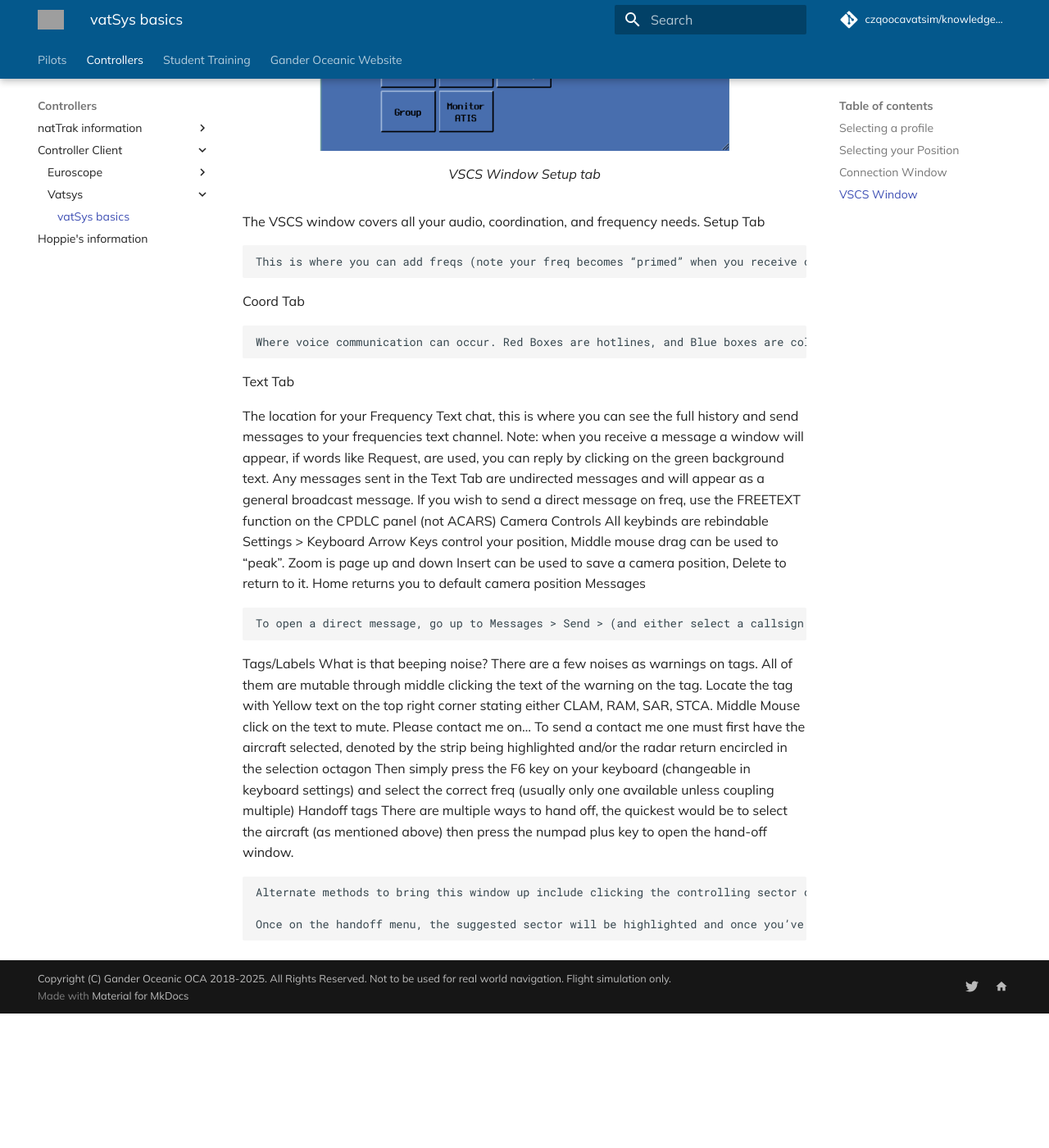
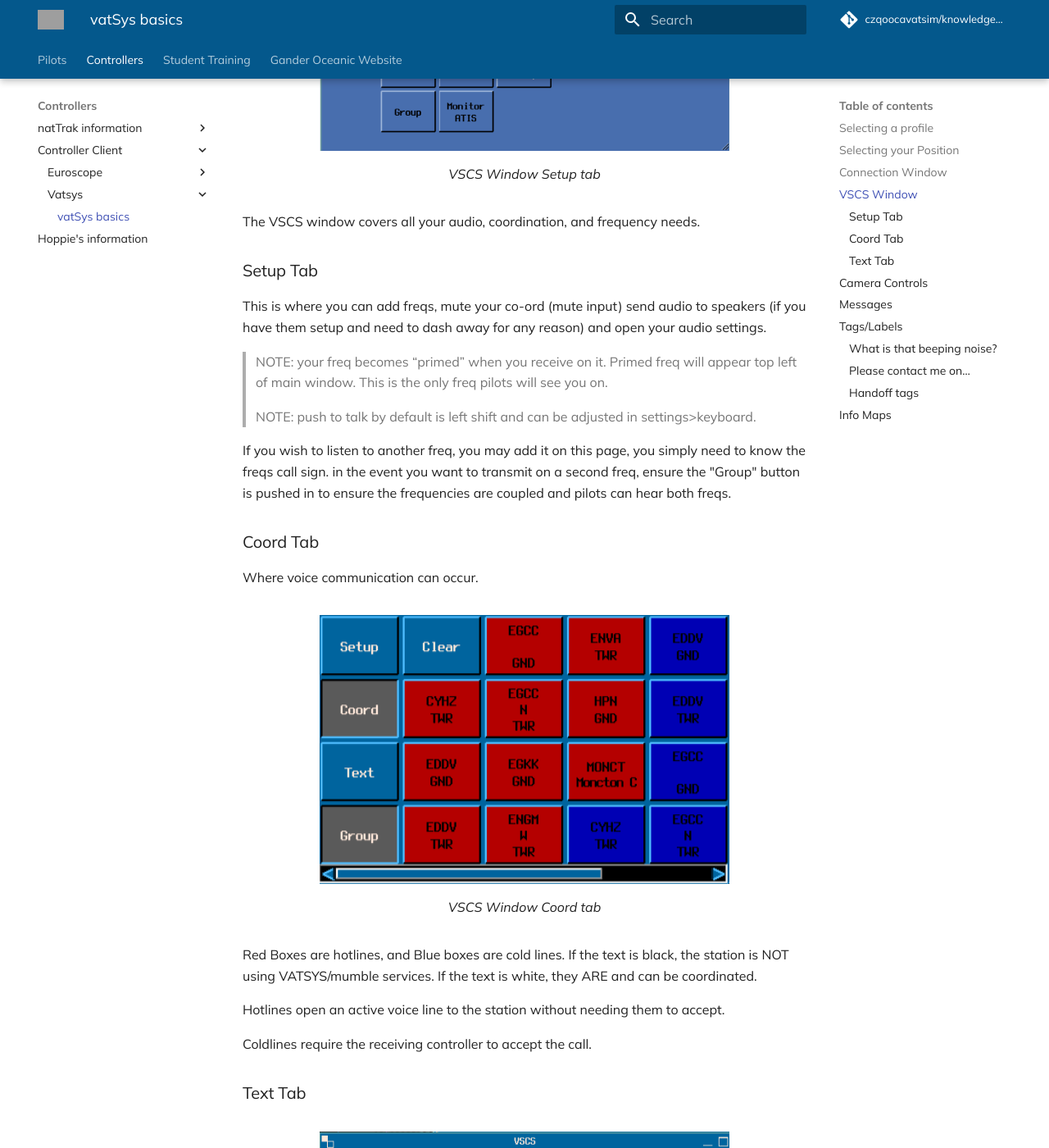
Before and after one commit to czqoocavatsim/knowledgebase, an MkDocs documentation site: the page built from docs/controller/clients/vatsys/vatsys.md, in a window 1280 px wide and 1400 px high, scrolled down 2617 px. Shown: the whole window at 82% size. Built offline with MkDocs 1.6.1 and Material for MkDocs 9.7.7, drawn with Linux system fonts in a browser that asks for light colours; comment, search, counter and statistics services are not loaded; the version menu is left out; before the commit the page ends 3853 px from its top, so only the background shows below that; some of the changed text lies outside the part shown; grey boxes are pictures that could not be loaded.

Commit message:
Update of vatsys docs.
Improve VATSYS documentation with enhanced formatting, additional visuals, and clearer explanations for setup, coordination, text chat, camera controls, and messaging features.

```diff
--- a/docs/controller/clients/vatsys/vatsys.md
+++ b/docs/controller/clients/vatsys/vatsys.md
@@ -42,33 +42,80 @@ Who on earth wants to have to open an extra client just for audio??
   <figcaption>VSCS Window Setup tab</figcaption>
 </figure>
 The VSCS window covers all your audio, coordination, and frequency needs.
-Setup Tab
 
-	This is where you can add freqs (note your freq becomes “primed” when you receive on it), mute your co-ord (mute input) send audio to speakers (if you have them setup and need to dash away for any reason) and open your audio settings. NOTE: push to talk by default is left shift and can be adjusted in settings>keyboard.
-Coord Tab
+### Setup Tab
 
-	Where voice communication can occur. Red Boxes are hotlines, and Blue boxes are cold lines. If the text is black, the station is NOT using VATSYS/mumble services. If the text is white, they ARE and can be coordinated. Hotlines open an active voice line to the station without needing them to accept. Coldlines require the receiving controller to accept the call.
-Text Tab
+This is where you can add freqs, mute your co-ord (mute input) send audio to speakers (if you have them setup and need to dash away for any reason) and open your audio settings.
 
-The location for your Frequency Text chat, this is where you can see the full history and send messages to your frequencies text channel. Note: when you receive a message a window will appear, if words like Request, are used, you can reply by clicking on the green background text. Any messages sent in the Text Tab are undirected messages and will appear as a general broadcast message. If you wish to send a direct message on freq, use the FREETEXT function on the CPDLC panel (not ACARS)
-Camera Controls
- 	All keybinds are rebindable  Settings > Keyboard
-	Arrow Keys control your position, Middle mouse drag can be used to “peak”.
-	Zoom is page up and down
-	Insert can be used to save a camera position, Delete to return to it.
-	Home returns you to default camera position
-Messages
+> NOTE: your freq becomes “primed” when you receive on it. Primed freq will appear top left of main window. This is the only freq pilots will see you on.
 
-	To open a direct message, go up to Messages > Send > (and either select a callsign (observers and controllers) or type in a callsign. All previous messages will appear under send, you can middle mouse click them to hide them and remove the local history of them.
-Tags/Labels
-What is that beeping noise?
-		There are a few noises as warnings on tags. All of them are mutable through middle clicking the text of the warning on the tag. Locate the tag with Yellow text on the top right corner stating either CLAM, RAM, SAR, STCA. Middle Mouse click on the text to mute.
-Please contact me on…
-	To send a contact me one must first have the aircraft selected, denoted by the strip being highlighted and/or the radar return encircled in the selection octagon
+> NOTE: push to talk by default is left shift and can be adjusted in settings>keyboard.
+
+If you wish to listen to another freq, you may add it on this page, you simply need to know the freqs call sign. in the event you want to transmit on a second freq, ensure the "Group" button is pushed in to ensure the frequencies are coupled and pilots can hear both freqs.
+
+### Coord Tab
+Where voice communication can occur.
+<figure markdown>
+![Profile Selction](/controller/img/vatsyscoordtab.png){ width="500" }
+  <figcaption>VSCS Window Coord tab</figcaption>
+</figure>
+Red Boxes are hotlines, and Blue boxes are cold lines. If the text is black, the station is NOT using VATSYS/mumble services. If the text is white, they ARE and can be coordinated.
+
+Hotlines open an active voice line to the station without needing them to accept.
+
+Coldlines require the receiving controller to accept the call.
+### Text Tab
+<figure markdown>
+![Profile Selction](/controller/img/vatsystexttab.png){ width="500" }
+  <figcaption>VSCS Window text tab</figcaption>
+</figure>
+The location for your Frequency Text chat, this is where you can see the full history and send messages to your frequencies text channel.
+> Note: when you receive a message a window will appear, if words like Request, are used, you can reply by clicking on the green background text.
+
+Any messages sent in the Text Tab are undirected messages and will appear as a general broadcast message. If you wish to send a direct message on freq, use the FREETEXT function on the CPDLC panel (not ACARS)
+
+## Camera Controls
+All keybinds are rebindable ``Settings > Keyboard``
+
+Arrow Keys control your position, Middle mouse drag can be used to “peak”.
+
+Zoom is ``page up`` and ``page down``
+
+``Insert`` can be used to save a camera position, ``Delete`` to return to it.
+
+``Home`` returns you to default camera position
+
+## Messages
+
+To open a direct message, go up to ``Messages > Send >`` and either select a callsign, observers and controllers, or type in a callsign in the text box.
+
+All previous messages will appear under send, you can middle mouse click them to hide them and remove the local history of them.
+
+## Tags/Labels
+### What is that beeping noise?
+There are a few noises as warnings on tags.
+
+All of them are mutable through middle clicking the text of the warning on the tag. Locate the tag with Yellow text on the top right corner stating either CLAM, RAM, SAR, STCA. Middle Mouse click on the text to mute.
+### Please contact me on…
+
+To send a contact me one must first have the aircraft selected, denoted by the strip being highlighted and/or the radar return encircled in the selection octagon
+<figure markdown>
+![Profile Selction](/controller/img/vatsysads-bselected.png){ width="50" }
+  <figcaption>ADS-B not 2000, selected track</figcaption>
+</figure>
 Then simply press the F6 key on your keyboard (changeable in keyboard settings) and select the correct freq (usually only one available unless coupling multiple)
-Handoff tags
-	There are multiple ways to hand off, the quickest would be to select the aircraft (as mentioned above) then press the numpad plus key to open the hand-off window.
 
-	Alternate methods to bring this window up include clicking the controlling sector on the strip. Or opening the control menu by clicking on the destination (on the strip) or callsign (on the tag) then clicking handoff.
+### Handoff tags
+There are multiple ways to hand off,
 
-	Once on the handoff menu, the suggested sector will be highlighted and once you’ve confirmed that is the correct sector you can either click it or press enter on the keyboard.
+1. the quickest would be to select the aircraft (as mentioned above) then press the ``numpad plus key`` to open the hand-off window.
+
+2. Alternate method is to bring this window up include clicking the controlling sector on the strip. Or opening the control menu by clicking on the destination (on the strip) or callsign (on the tag) then clicking handoff.
+<figure markdown>
+![Profile Selction](/controller/img/vatsyshandoffmenu.png){ width="500" }
+  <figcaption>Handoff Menu</figcaption>
+</figure>
+Once on the handoff menu, the suggested sector will be highlighted and once you’ve confirmed that is the correct sector you can either click it or press enter on the keyboard. Else you can select a different controller.
+
+## Info Maps
+there are multiple maps you can toggle in maps menu up top. As shown below the active ones automatically appear and are selected in black.
```
Also changed, not shown: docs/controller/img/vatsysads-bselected.png (added), docs/controller/img/vatsyscoordtab.png (added), docs/controller/img/vatsyshandoffmenu.png (added), docs/controller/img/vatsysmaps.png (added), docs/controller/img/vatsysmessages.png (added), docs/controller/img/vatsystexttab.png (added).
